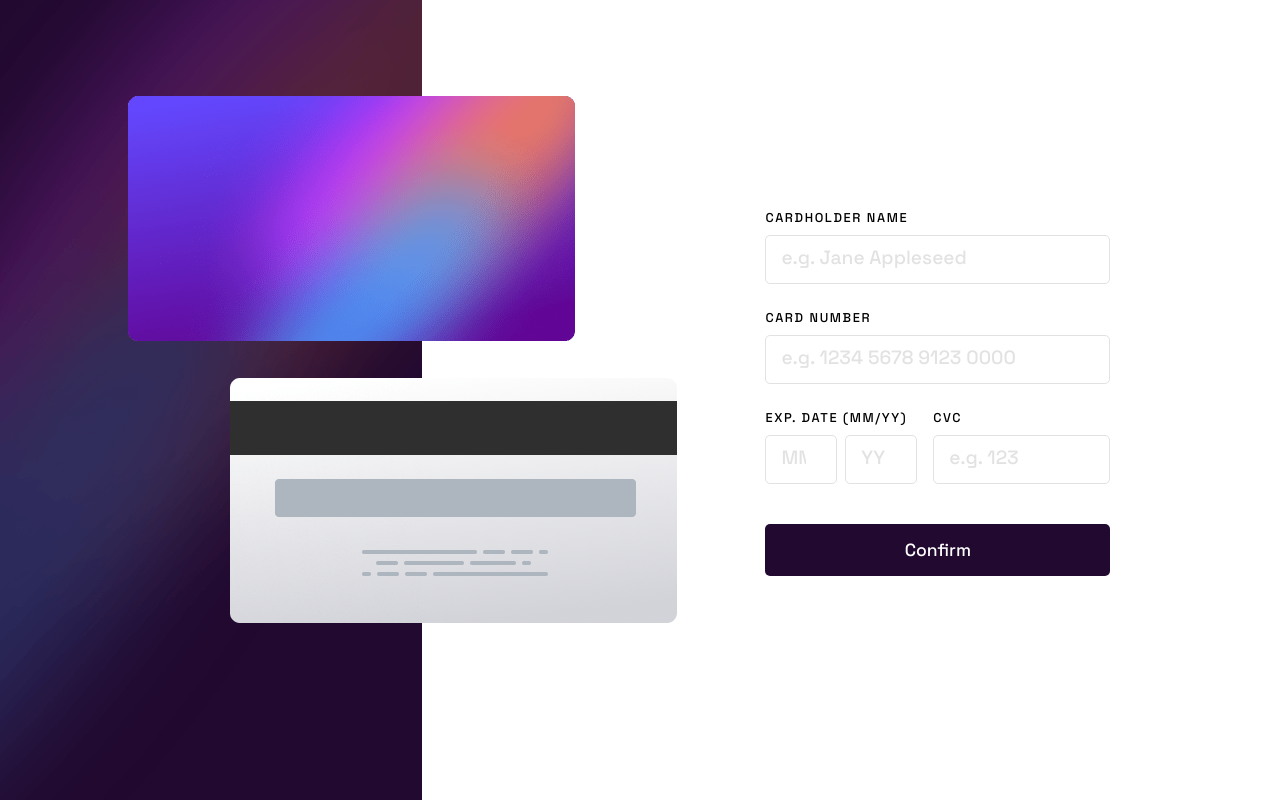
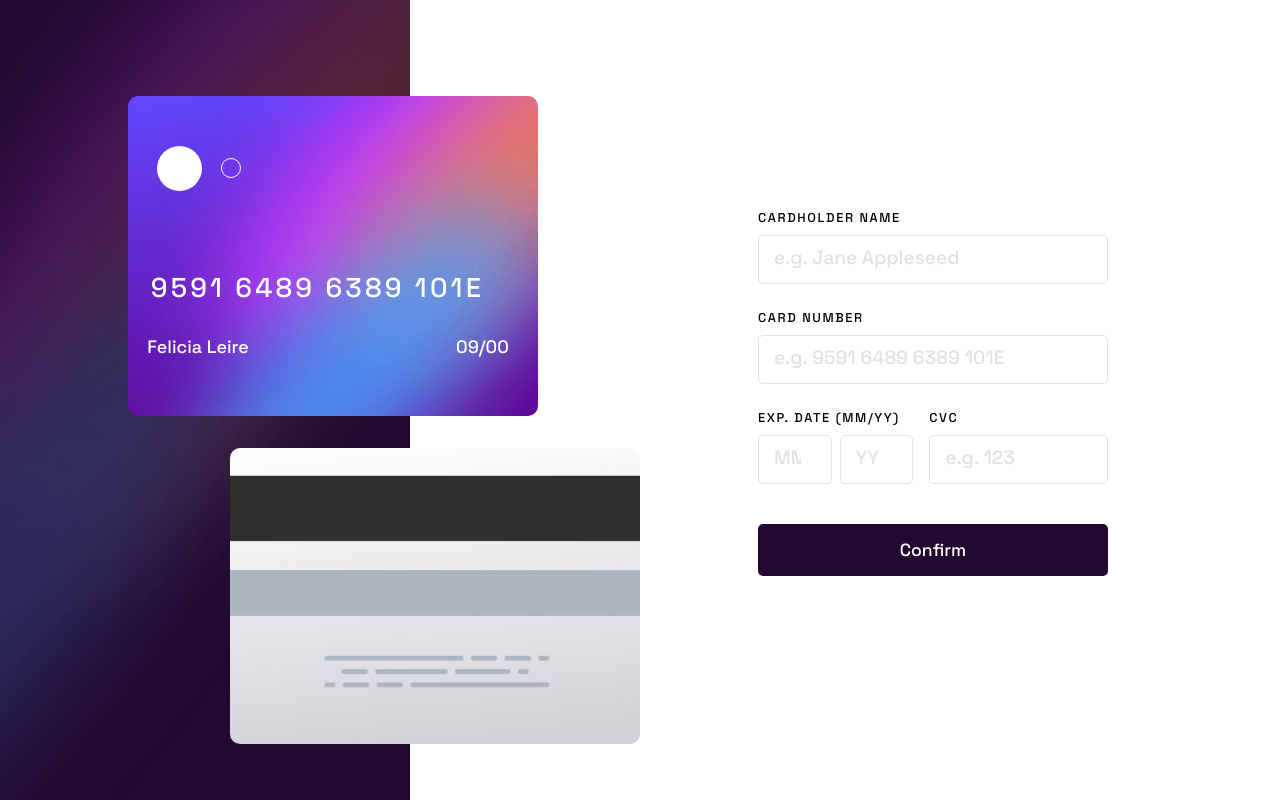
Before and after one commit to tomeluan05/interactive_card_details, a plain HTML site: page index.html in a window 1280 px wide. Drawn offline with Linux system fonts and the light colour scheme.

Commit message:
Finalizando a parte visual da versão desktop

```diff
--- a/css/style.css
+++ b/css/style.css
@@ -40,10 +40,81 @@ body{
 }
 
 .card_front{
+    position: relative;
+    border-radius: 10px;
+    width: 100%;
+    height: 40%;
+    background-image: url('../images/bg-card-front.png');
+    background-size: cover;
+    background-position: center;
+    background-repeat: no-repeat;
     margin: 12vh 0 0 10vw;
 }
 
+.circle{
+    width: 25%;
+    height: 45%;
+    margin: 20px;
+    display: flex;
+    align-items: center;
+    justify-content: space-around;
+}
+
+.white_ball{
+    background-color: #fff;
+    width: 45px;
+    height: 45px;
+    border-radius: 50%;
+}
+
+.transparent_ball{
+    width: 20px;
+    height: 20px;
+    border: 1px solid white;
+    border-radius: 50%;
+}
+
+.number_card{
+    justify-content: center;
+    align-items: center;
+}
+
+.number_card .number{
+    margin-left: 1vw;
+    border: none;
+    width: 100%;
+    padding: 10px;
+    font-size: 1.7rem;
+    letter-spacing: 0.2rem;
+    color: white;
+    background-color: transparent;
+}
+
+.datas{
+    width: 100%;
+    position: absolute;
+    display: flex;
+    justify-content: space-between;
+    color: #FFF;
+}
+
+.data_name{
+    width: 50%;
+    margin-left: 1.5vw;
+}
+
+.data_data{
+    width: 20%;
+}
+
 .card_back{
+    border-radius: 10px;
+    width: 100%;
+    height: 37%;
+    background-image: url('../images/bg-card-back.png');
+    background-size: cover;
+    background-position: center;
+    background-repeat: no-repeat;
     margin: 4vh 0 0 18vw;
 }
 
@@ -124,14 +195,6 @@ label{
     width: 100%;
 }
 
-/* .card_month{
-    display: block;
-} */
-
-/* .cvc{
-    display: block;
-} */
-
 .botao{
     display: flex;
     justify-content: center;
@@ -140,3 +203,10 @@ label{
     border: none;
     font-size: 1.1rem;
 }
+
+
+@media screen and (max-width: 929px){
+
+
+
+}
--- a/index.html
+++ b/index.html
@@ -41,8 +41,30 @@
 <div class="container">
   <div class="content">
     <div class="content_left">
-      <img src="./images/bg-card-front.png" class="card_front" alt="card_front">
-      <img src="./images/bg-card-back.png" class="card_back" alt="card_back">
+      <!-- <img src="./images/bg-card-front.png" class="card_front" alt="card_front">
+      <img src="./images/bg-card-back.png" class="card_back" alt="card_back"> -->
+
+      <div class="card_front">
+
+        <div class="circle">
+          <div class="white_ball"></div>
+          <div class="transparent_ball"></div>
+        </div>
+
+        <div class="number_card">
+          <input class="number" type="text" value="9591 6489 6389 101E">
+        </div>
+
+        <div class="datas">
+          <p class="data_name">Felicia Leire</p>
+          <p class="data_data">09/00</p>
+        </div>
+
+      </div>
+      <div class="card_back">
+
+      </div>
+
     </div>
     <div class="content_right">
       <form action="" method="POST">
@@ -52,7 +74,7 @@
           </label>
 
           <label for="card_number">Card Number
-            <input type="number" id="card_number" placeholder="e.g. 1234 5678 9123 0000">
+            <input type="number" id="card_number" placeholder="e.g. 9591 6489 6389 101E">
           </label>
 
             <div class="date_month_year_cvc">
```
